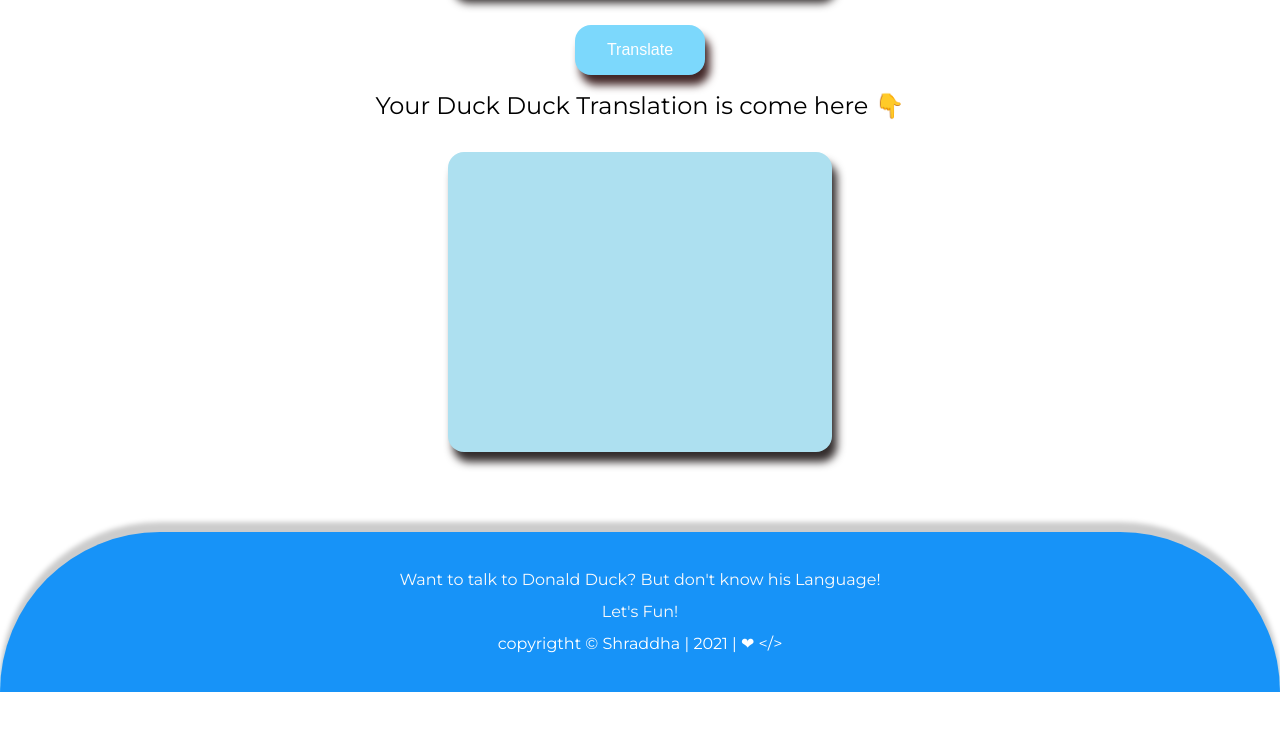
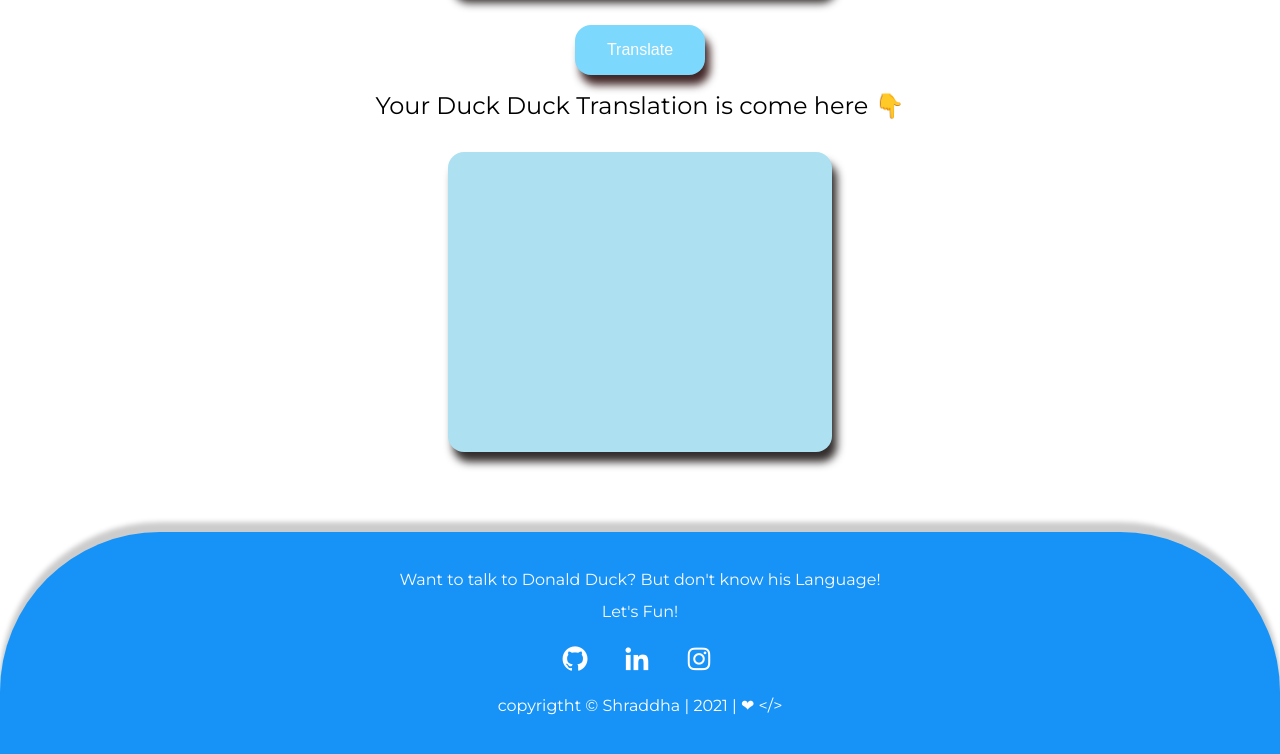
Before and after one commit to shraddha15-creator/donald_duck_translator, a plain HTML site: page index.html in a window 1280 px wide. Shown: the part 758-1512 px from the top of the page. Before the commit the page ends 1450 px from the top, so only its background shows below. Drawn offline with nearby package versions, Linux system fonts and the light colour scheme.

Commit message:
links changed

```diff
--- a/index.html
+++ b/index.html
@@ -36,21 +36,19 @@
         <br>Let's Fun!
 
 
-        <!-- <ul class="list-unordered footer-list">
-            <li><a class="links" href="mailto: shraddhamuley2@gmail.com"><i class='bx bx-mail-send'></i></a> </li>
-            < <li><a class="links" href="mailto: shraddhamuley2@gmail.com"><i class="far fa-envelope"></i></a> </li>
+        <ul class="list-unordered footer-list">
 
-            <li><a class="links" href="https://github.com/shraddha15-creator"><i class='bx bxl-github'></i></a> </li>
+            <li><a class="links" href="https://github.com/shraddha15-creator/donald_duck_translator"><i class='bx bxl-github'></i></a> </li>
 
             <li>
                 <a class="links" href="https://www.linkedin.com/in/shraddha-muley-81886b1a9/"><i
                         class='bx bxl-linkedin'></i></a>
             </li>
             <li>
-                <a class="links" href="https://www.instagram.com/shraddhahahaha._._/"><i class='bx bxl-instagram'></i></a>
+                <a class="links" href="https://www.instagram.com/notshraddhaaa/"><i class='bx bxl-instagram'></i></a>
             </li>
 
-        </ul> -->
+        </ul>
         <p> copyrigtht © Shraddha | 2021 | ❤  <span>&lt;/&gt;</span></p>
 
     </footer>
--- a/style.css
+++ b/style.css
@@ -138,7 +138,7 @@
     .footer-list {
         display: flex;
         margin: auto;
-        width: 24%;
+        width: 15%;
         list-style-type: none;
         align-items: center;
     }
```
